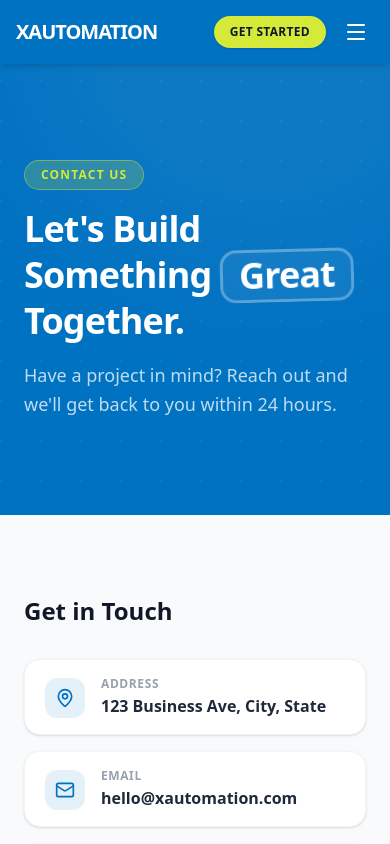
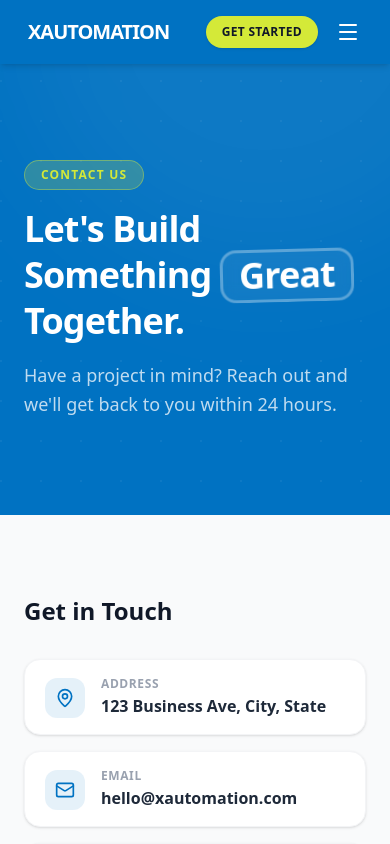
Before and after one commit to Rushi8087/xautomation_web, a React (Vite) app: page /contact in a window 390 px wide. Shown: the top 844 px of the page. Built offline with nearby package versions, Linux system fonts and the light colour scheme; no server answers.

Commit message:
Increase left margin and horizontal padding for XAUTOMATION logo in navbar

```diff
--- a/src/components/Navbar.tsx
+++ b/src/components/Navbar.tsx
@@ -53,7 +53,7 @@ export function Navbar() {
             : "top-0 sm:top-2 md:top-4 bg-transparent py-4 md:py-6"
         }`}
       >
-        <div className="max-w-[1400px] mx-auto px-4 sm:px-6 flex items-center justify-between relative">
+        <div className="max-w-[1400px] mx-auto px-6 sm:px-8 md:px-10 flex items-center justify-between relative">
 
           {/* Left: Desktop Navigation Links / Mobile Logo */}
           <div className="flex items-center gap-8">
@@ -71,7 +71,7 @@ export function Navbar() {
             </div>
 
             {/* Mobile / Tablet Logo (shown on left when screen < lg) */}
-            <div className="lg:hidden flex items-center">
+            <div className="lg:hidden flex items-center pl-1 sm:pl-2">
               <Link to="/" className="text-xl sm:text-2xl font-black tracking-tighter text-white">
                 XAUTOMATION
               </Link>
```
